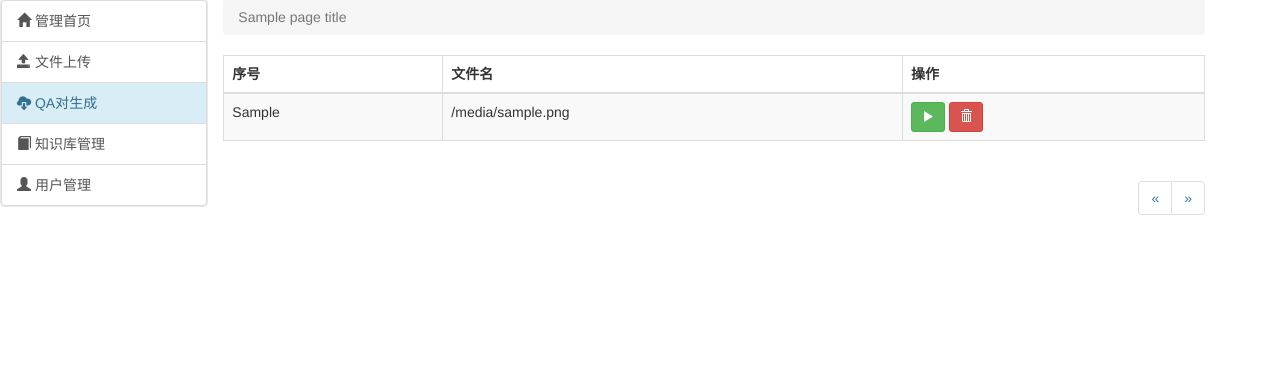
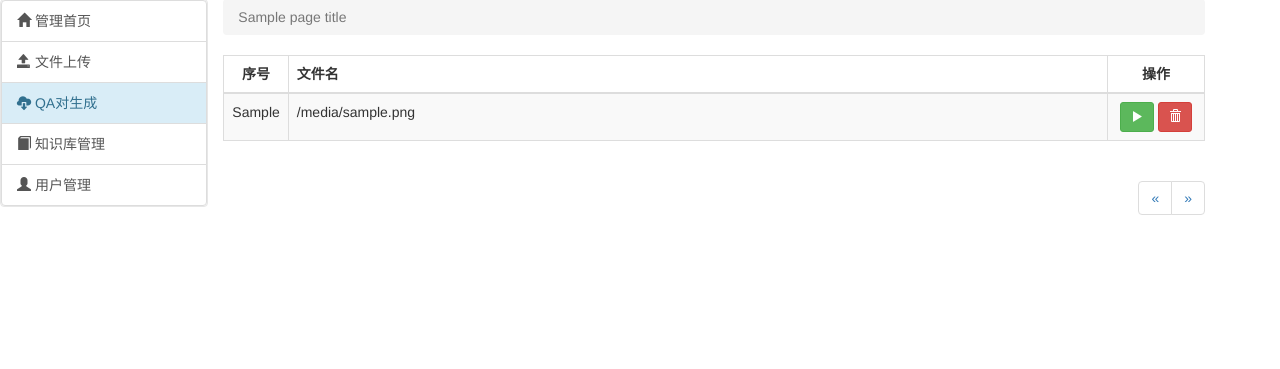
Before and after one commit to Chen-Jianhu/Intelligent_QA_System, a Django app: template templates/manager/qa_generation.html in a window 1280 px wide. Shown: the part 51-420 px from the top of the page. Run offline with Django 3.2, Linux system fonts and the light colour scheme; the template is opened without the code that fills it: most values are stand-ins (such as "Sample title", 1, 10 or a date in 2020); some libraries are stand-ins or nearby versions.

Commit message:
Update qa_generation.html

```diff
--- a/templates/manager/qa_generation.html
+++ b/templates/manager/qa_generation.html
@@ -10,15 +10,15 @@
 <table class="table table-striped table-bordered" style="margin-top: 20px;">
     <thead>
         <tr>
-            <th>序号</th>
-            <th>文件名</th>
-            <th>操作</th>
+            <th width="5%" class="text-center">序号</th>
+            <th width="85%">文件名</th>
+            <th width="10%" class="text-center">操作</th>
         </tr>
     </thead>
     <tbody>
         {% for file in this_page_list %}
         <tr>
-            <td>{{ file.i }}</td>
+            <td class="text-center">{{ file.i }}</td>
             <td>
                 {% if file.is_generate %}
                     <p style="color: #5da4a7">{{ file.file_name }}</p>
@@ -26,7 +26,7 @@
                     {{ file.file_name }}
                 {% endif %}
             </td>
-            <td>
+            <td class="text-center">
                 <button class="btn btn-success btn-sm" data-toggle="modal" data-target="#generate"
                         onclick="generate('{{ file.file_name }}')">
                     <span class="glyphicon glyphicon-play"></span>
```
